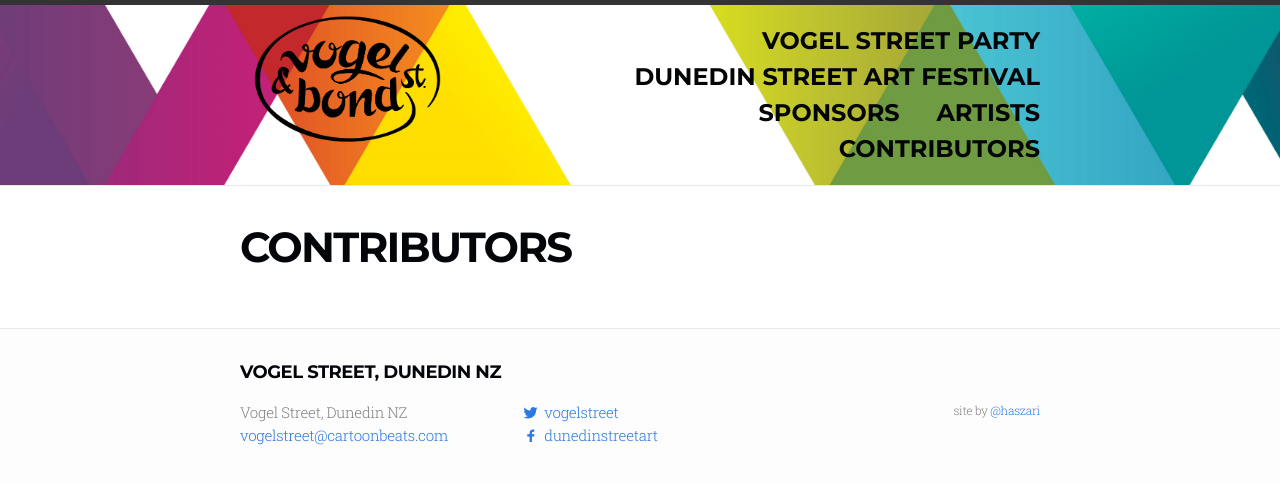
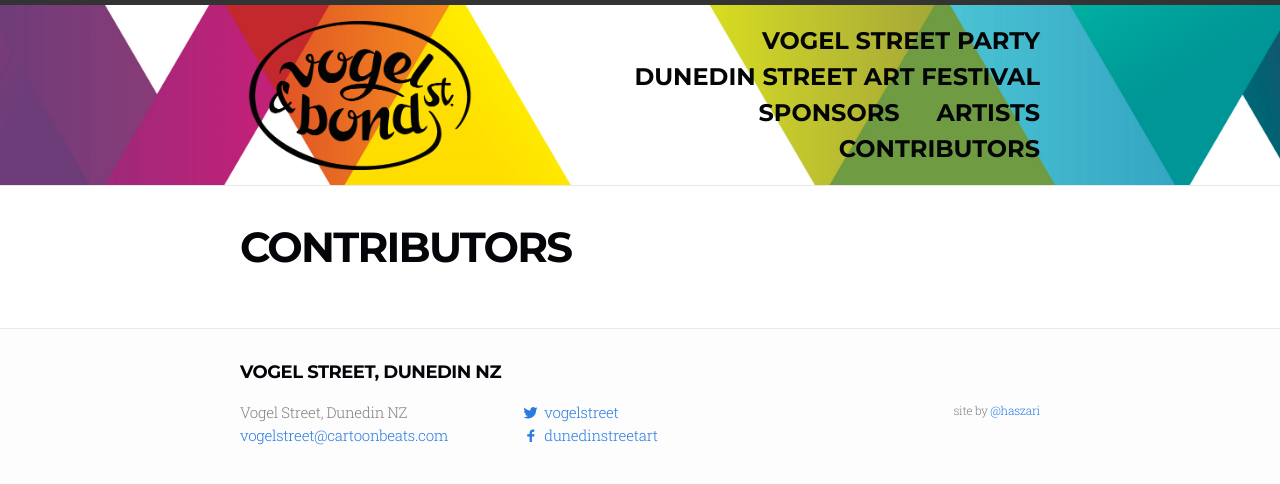
Before and after one commit to haszari/vogelstreet.github.io, a Jekyll site: the page built from pages/05-contributors.md, in a window 1280 px wide. Shown: the top 484 px of the page. Built offline with Jekyll 4.4.1, drawn with Linux system fonts in a browser that asks for light colours.

Commit message:
tidy position of vogel&bond logo

```diff
--- a/css/main.css
+++ b/css/main.css
@@ -81,8 +81,8 @@
   background-size: contain;
   background-repeat: no-repeat;
   background-position: center;
-  width: 220px;
-  height: 150px;
+  width: 240px;
+  height: 180px;
 
   display: block;
   color: #333;
```
Also changed, not shown: assets/vogelandbond-dave.png.
